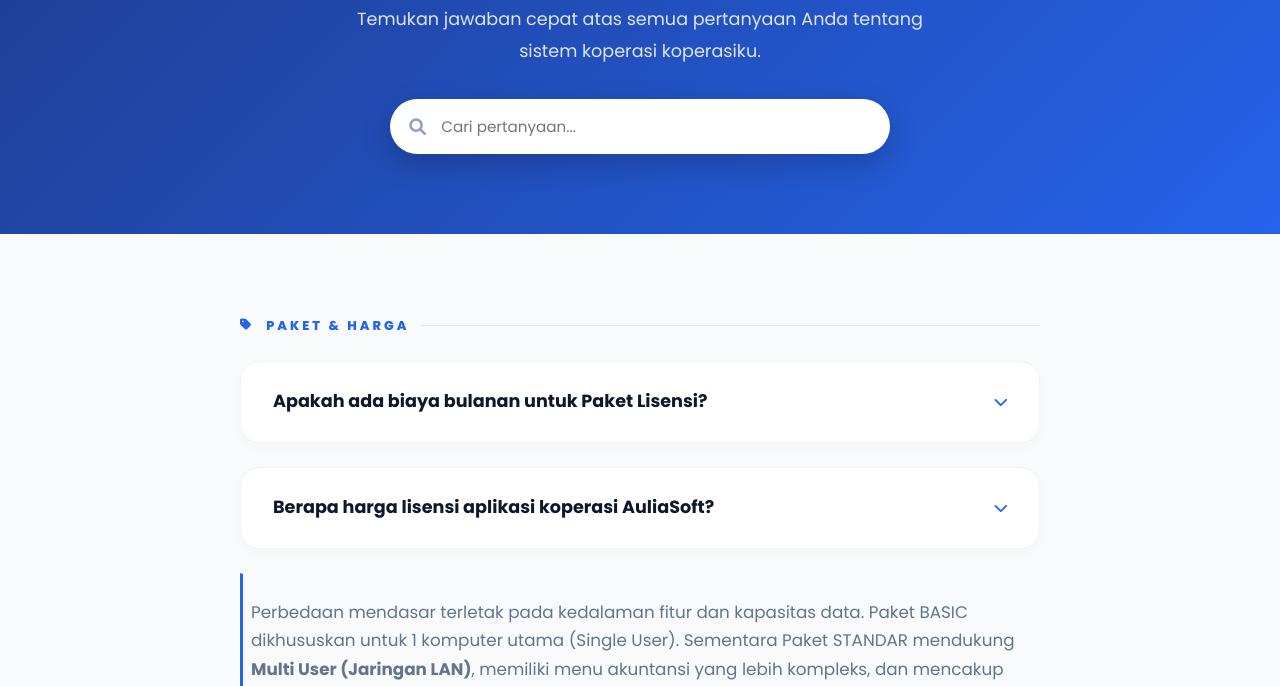
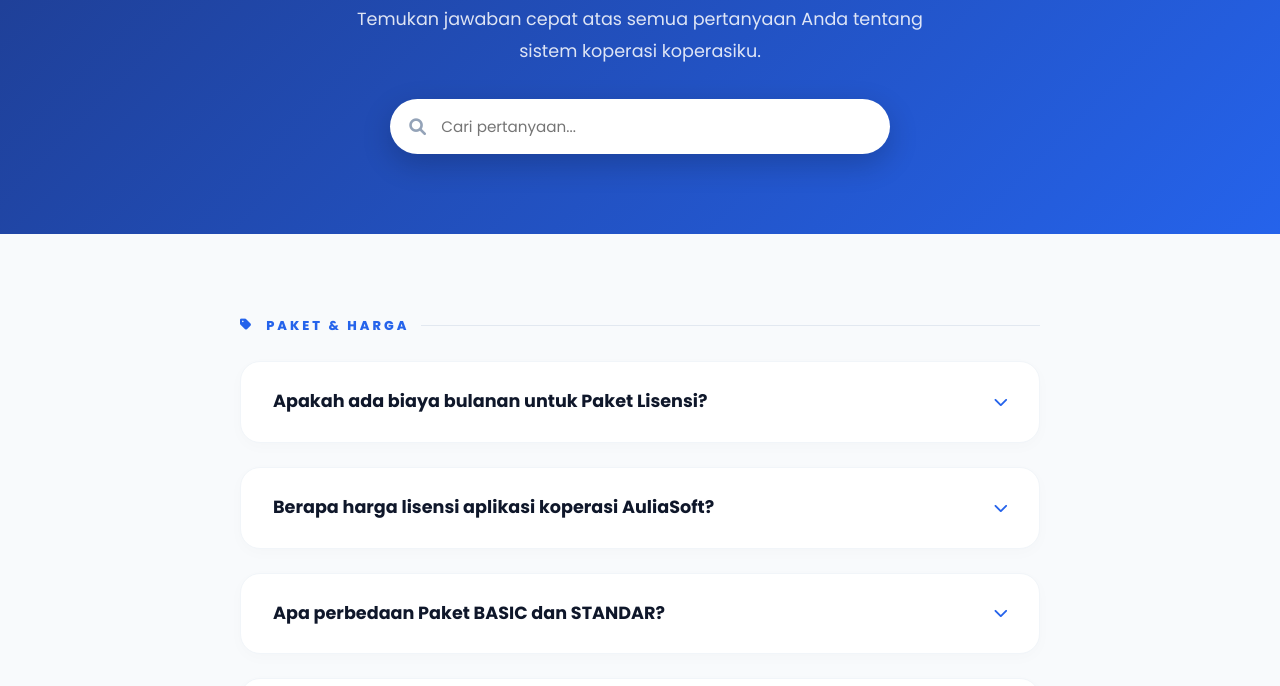
Before and after one commit to gustizimmie/Web-Promosi-Koperasi, a plain HTML site: page pages/faq.html in a window 1280 px wide. Shown: the part 266-952 px from the top of the page. Drawn offline with Linux system fonts and the light colour scheme.

Commit message:
Update faq.html

```diff
--- a/pages/faq.html
+++ b/pages/faq.html
@@ -227,7 +227,13 @@
             </summary>
             <p>Harga lisensi sangat terjangkau mulai dari Rp 1.500.000 hingga Rp 2.500.000, tergantung pada kelengkapan fitur dan paket yang dipilih (KSP, BMT, atau Paket 8in1). Harga sudah termasuk instalasi dan training dasar.</p>
           </details>
+          <details>
+            <summary>
+              Apa perbedaan Paket BASIC dan STANDAR?
+              <i class="fas fa-chevron-down"></i>
+            </summary>
             <p>Perbedaan mendasar terletak pada kedalaman fitur dan kapasitas data. Paket BASIC dikhususkan untuk 1 komputer utama (Single User). Sementara Paket STANDAR mendukung <strong>Multi User (Jaringan LAN)</strong>, memiliki menu akuntansi yang lebih kompleks, dan mencakup masa support gratis selama 18 bulan.</p>
+          </details>
           <details>
             <summary>
               Apa yang dimaksud dengan Cloud Add-on pada Paket PREMIUM?
@@ -329,6 +335,7 @@
           <details>
             <summary>
               Apakah bisa menjadi reseller aplikasi koperasiku?
+              <i class="fas fa-chevron-down"></i>
             </summary>
             <p>Ya! Pengguna Paket BASIC secara otomatis bersedia menjadi reseller dan lokasi studi
               banding aplikasi auliasoft. Untuk paket reseller lainnya, silakan hubungi kami untuk mendiskusikan
```
